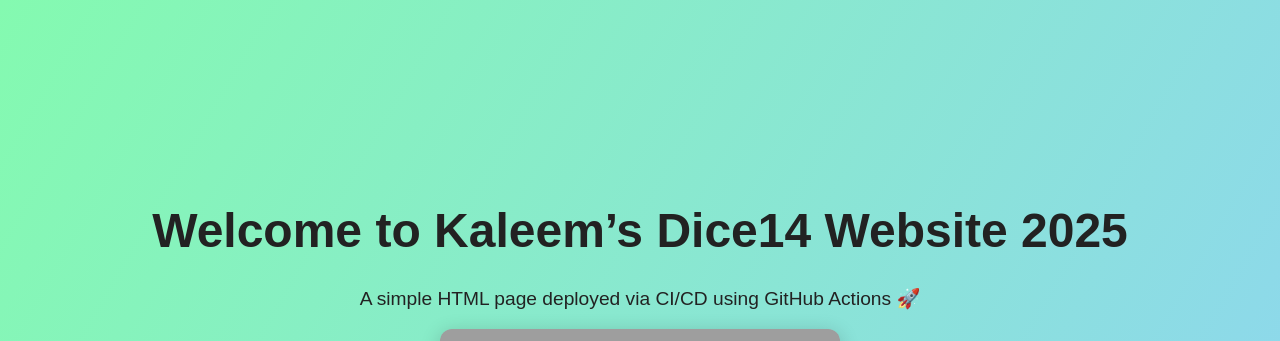
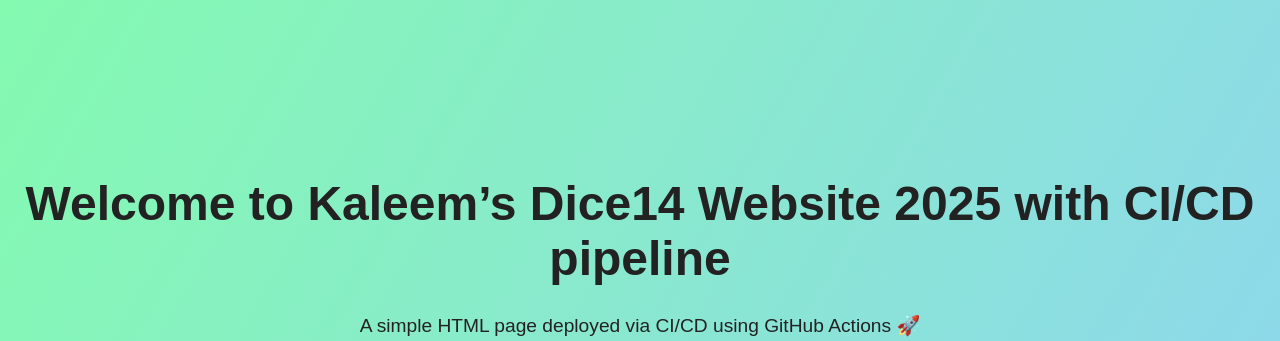
Before and after one commit to mkaleempk/githubaction-html, a plain HTML site: page index.html in a window 1280 px wide. Shown: the top 341 px of the page. Drawn offline with Linux system fonts and the light colour scheme; grey boxes are pictures that could not be loaded.

Commit message:
Update index.html

```diff
--- a/index.html
+++ b/index.html
@@ -39,7 +39,7 @@
   </style>
 </head>
 <body>
-  <h1>Welcome to Kaleem’s Dice14 Website 2025</h1>
+  <h1>Welcome to Kaleem’s Dice14 Website 2025 with CI/CD pipeline</h1>
   <p>A simple HTML page deployed via CI/CD using GitHub Actions 🚀</p>
   <img src="https://images.unsplash.com/photo-1503264116251-35a269479413?auto=format&fit=crop&w=800&q=80" alt="Nature Image">
   <footer>© 2025 Kaleem | Powered by Nginx</footer>
```
